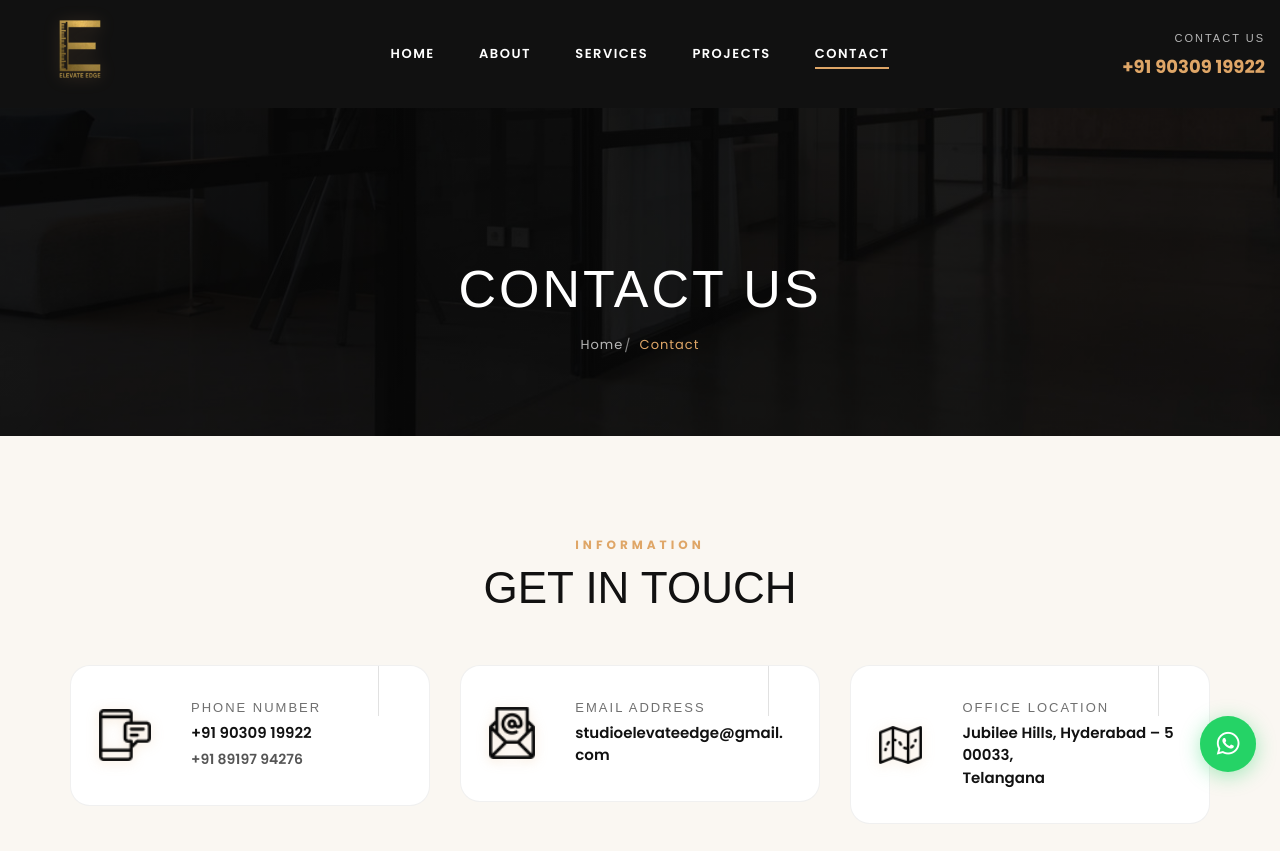
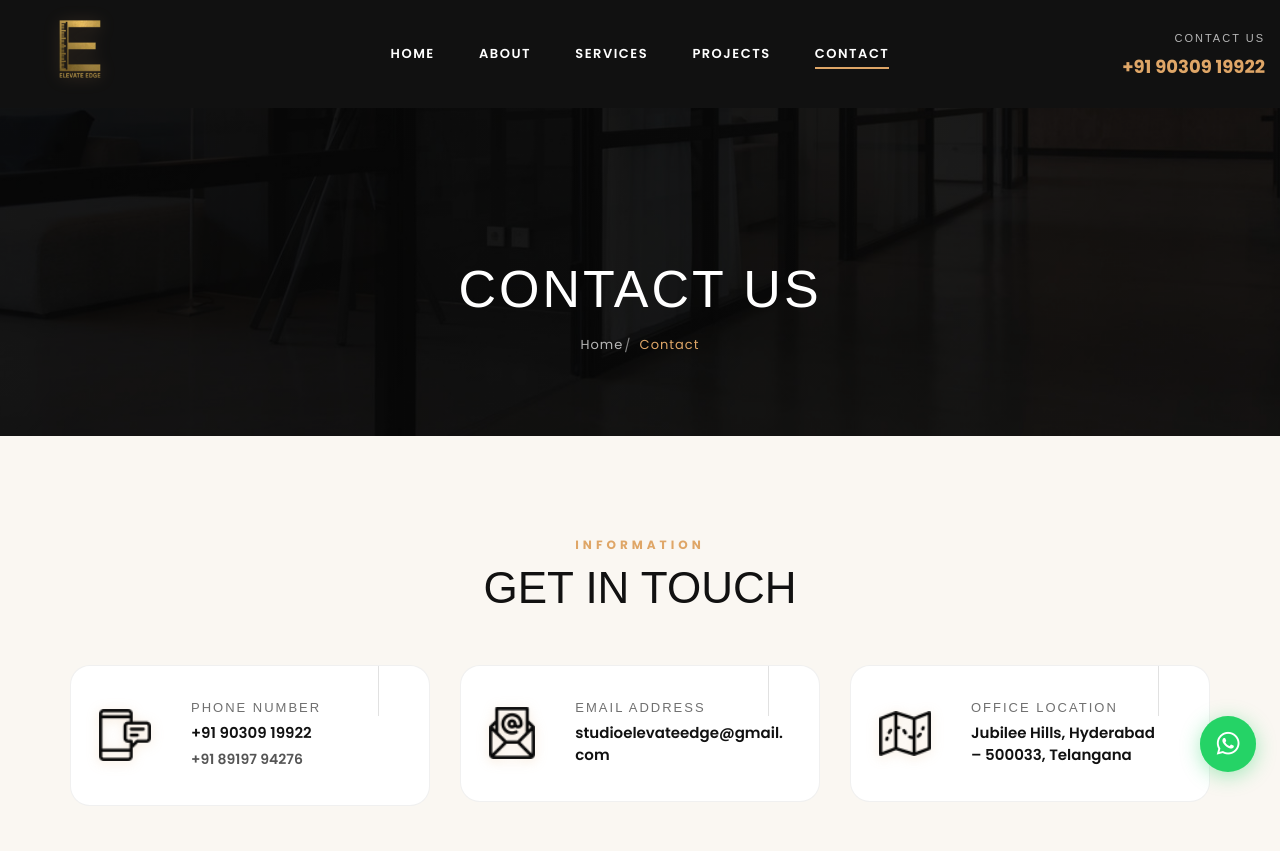
Before and after one commit to yuvarajkumar07/Elevate-Edge, a plain HTML site: page contact/index.html in a window 1280 px wide. Shown: the top 851 px of the page. Drawn offline with Linux system fonts and the light colour scheme; a web font is replaced by a local one.

Commit message:
modified

```diff
--- a/contact/index.html
+++ b/contact/index.html
@@ -117,7 +117,7 @@
                         </div>
                         <div class="contact__widget__item__text">
                             <h5>Office Location</h5>
-                            <span>Jubilee Hills, Hyderabad – 500033,<br>Telangana</span>
+                            <span>Jubilee Hills, Hyderabad<br>– 500033, Telangana</span>
                         </div>
                     </div>
                 </div>
```
